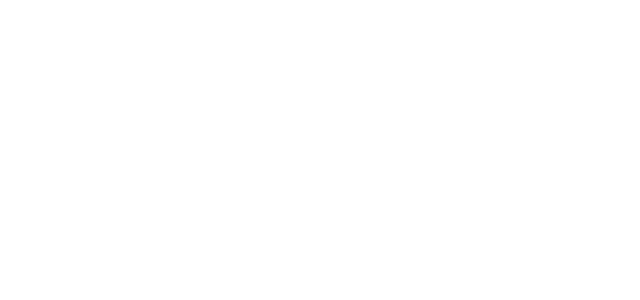
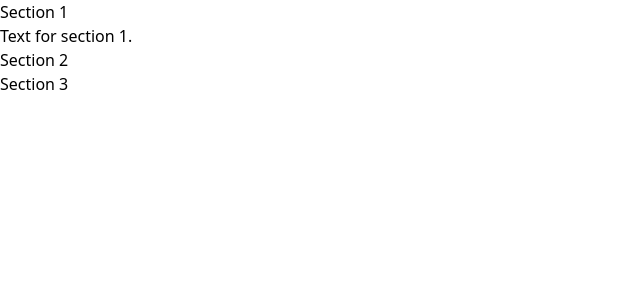
Before and after one commit to BogdanSkochynskyi/react-comps-udemy, a React (Create React App) app: page / in a window 1280 px wide. Shown: the top 300 px of the page, without its empty margins (0-640 px from the left). Built offline with nearby package versions, Linux system fonts and the light colour scheme.

Commit message:
Added a test of expanding

```diff
--- a/src/App.js
+++ b/src/App.js
@@ -5,16 +5,19 @@ function App() {
 
   const items = [
     {
-      label:'ba fhadjkf afakjhf ',
-      content: 'dkjalj alcjdalkcjaldkjc lakjc;ak a; dvj;a vjdla'
+      id: 1,
+      label:'Section 1',
+      content: 'Text for section 1.'
     },
     {
-      label:'ba fhadjkf ',
-      content: 'dkjalj alcjdalkcjaldkjc lakjc;ak a; dvj;a vjdla'
+      id: 2,
+      label:'Section 2',
+      content: 'Text for section 2. Can be different'
     },
     {
-      label:' afakjhf ',
-      content: 'dkjalj alcjdalkcjaldkjc lakjc;ak a; dvj;a vjdla'
+      id: 3,
+      label:'Section 3',
+      content: 'Freeeeeessssstaila raka maka fon!'
     }
   ];
 
--- a/src/components/Accordion.js
+++ b/src/components/Accordion.js
@@ -1,7 +1,23 @@
-function Accordion({items}) {
+import { useState } from "react";
+
+function Accordion({ items }) {
+
+    const [expandedIndex, setExpandedIndex] = useState(0);
+
+    const renderedItems = items.map((item, index) => {
+        const isExpanded = index === expandedIndex;
+
+        return (
+            <div key={item.id}>
+                <div>{item.label}</div>
+                {isExpanded && <div>{item.content}</div>}
+
+            </div>
+        );
+    });
     return (
         <div>
-
+            {renderedItems}
         </div>
     )
 }
```
